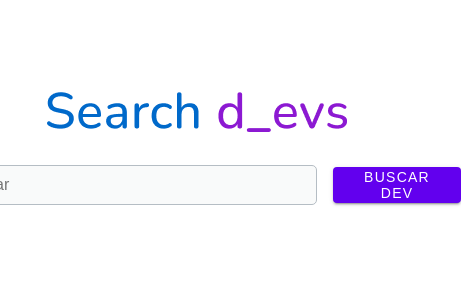
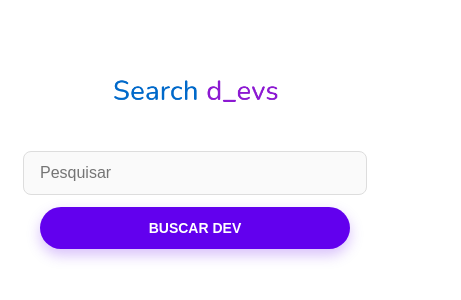
Before and after one commit to pedrjose/searchDevs-angular, an Angular app: page / in a window 390 px wide. Shown: the part 290-590 px from the top of the page, 461 px wide, since content can reach past the window. Built offline with nearby package versions, Linux system fonts and the light colour scheme.

Commit message:
feat: home component implements responsiveness

```diff
--- a/src/app/components/home/home.css
+++ b/src/app/components/home/home.css
@@ -1,64 +1,86 @@
-.section-settings{
-    height: 100vh;
+.section-settings {
+  min-height: 100vh;
   display: flex;
   align-items: center;
   justify-content: center;
   flex-direction: column;
   gap: 1rem;
+  padding: 2rem;
+}
+
+.section-settings img {
+  max-width: 240px;
+  height: auto;
 }
 
 .form-box {
   display: flex;
+  flex-direction: row;
   align-items: center;
-    justify-content: center;
-    flex-direction: row;
-    gap: 1rem;
+  gap: 0.75rem;
+  padding: 1.5rem 2rem;
+  border-radius: 16px 40px 16px 16px;
+  transition: transform 0.3s ease;
+}
+
+.form-box:hover {
+  transform: translateY(-4px);
 }
 
 .form-style {
-    border-radius: 5px;
-    background: rgb(249, 250, 250);
-    border: 1px solid rgb(181, 189, 196);
+  border-radius: 8px;
+  background: #fafafa;
+  border: 1px solid #ddd;
   font-size: 16px;
-    height: 24px;
-    width: 25rem;
-    line-height: 24px;
-    padding: 7px 8px;
-    color: rgb(8, 9, 10);
-    box-shadow: none;
+  flex: 1;
+  padding: 12px 16px;
+  color: #222;
+  transition: all 0.2s ease;
 }
 
-.form-style:focus{
+.form-style:focus {
   background-color: #fff;
-    border-color: #3b49df;
-    box-shadow: 1px 1px 0 #3b49df;
+  border-color: #6200ee;
+  box-shadow: 0 0 6px rgba(98, 0, 238, 0.3);
 }
 
-.button-style{
-    display: inline-block;
-    outline: none;
-    cursor: pointer;
-    font-weight: 500;
-    border-radius: 3px;
-    padding: 0 16px;
-    border-radius: 4px;
+.button-style {
+  border: none;
+  border-radius: 50px;
+  padding: 0 20px;
+  background: #6200ee;
   color: #fff;
-    background: #6200ee;
-    line-height: 1.15;
   font-size: 14px;
-    height: 36px;
-    word-spacing: 0px;
-    letter-spacing: .0892857143em;
-    text-decoration: none;
+  font-weight: 600;
   text-transform: uppercase;
-    min-width: 64px;
-    border: none;
-    text-align: center;
-    box-shadow: 0px 3px 1px -2px rgb(0 0 0 / 20%), 0px 2px 2px 0px rgb(0 0 0 / 14%), 0px 1px 5px 0px rgb(0 0 0 / 12%);
-    transition: box-shadow 280ms cubic-bezier(0.4, 0, 0.2, 1);
+  height: 42px;
+  min-width: 120px;
+  box-shadow: 0 6px 14px rgba(98, 0, 238, 0.25);
+  transition: all 0.25s ease;
 }
 
 .button-style:hover {
-    background: rgb(98, 0, 238);
-    box-shadow: 0px 2px 4px -1px rgb(0 0 0 / 20%), 0px 4px 5px 0px rgb(0 0 0 / 14%), 0px 1px 10px 0px rgb(0 0 0 / 12%);
+  background: #4500b0;
+  box-shadow: 0 8px 18px rgba(69, 0, 176, 0.3);
+  transform: translateY(-2px);
 }
+
+@media (max-width: 768px) {
+  .form-box {
+    flex-direction: column;
+    border-radius: 20px;
+    width: 100%;
+    max-width: 400px;
+  }
+
+  .form-style,
+  .button-style {
+    width: 100%;
+  }
+}
+
+@media (max-width: 480px) {
+  .section-settings img {
+    max-width: 180px;
+  }
+}
```
Lines whose indentation alone changed are shown as unchanged.
